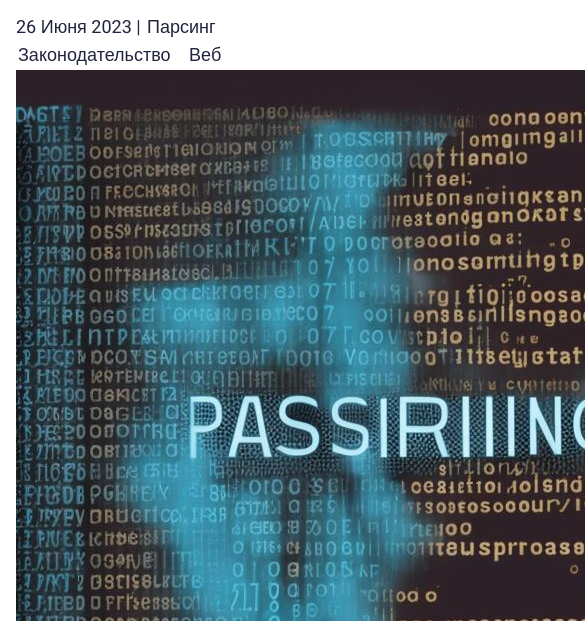
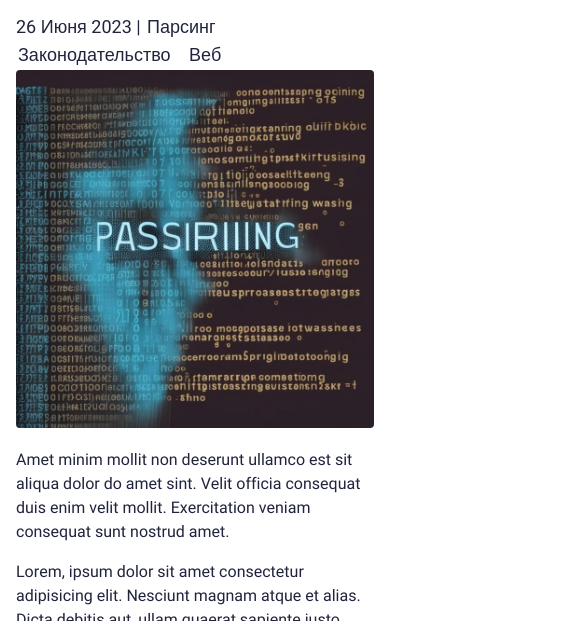
Before and after one commit to SergeiAmpilov/iparse-static, a website built with webpack: page detail.html in a window 390 px wide. Shown: the part 223-844 px from the top of the page, 585 px wide, since content can reach past the window. Built offline with nearby package versions, Linux system fonts and the light colour scheme.

Commit message:
fix img responsive

```diff
--- a/detail.html
+++ b/detail.html
@@ -60,7 +60,7 @@
           <span class="articles__tag">Веб</span>
         </div>
         <div class="articles__img-full">
-          <img src="/images/parse1.png" alt="parsing">
+          <img src="/images/parse1.png" alt="parsing" class="article__img-responsive">
         </div>
         <p class="articles__description">
           Amet minim mollit non deserunt ullamco
--- /dev/null
+++ b/style/articles/__img-responsive/article__img-responsive.css
@@ -0,0 +1,4 @@
+.article__img-responsive {
+  max-width: 100%;
+  border-radius: 4px;
+}
--- a/style/index.css
+++ b/style/index.css
@@ -36,6 +36,7 @@
 @import url(./articles/__description/articles__description.css);
 @import url(./articles/__img/articles__img.css);
 @import url(./articles/__img-full/articles__img-full.css);
+@import url(./articles/__img-responsive/article__img-responsive.css);
 @import url(./articles-list/articles-list.css);
 
 @import url(./footer/footer.css);
```
